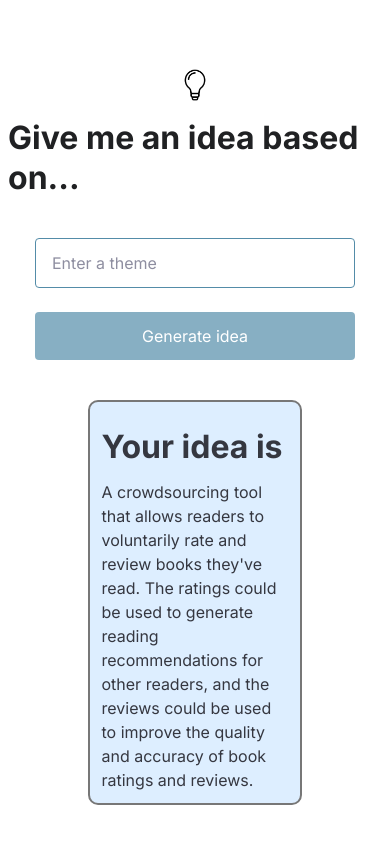
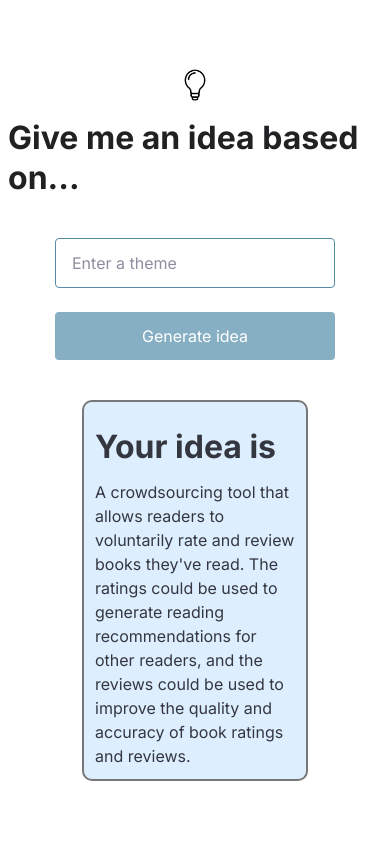
Before and after one commit to jeffrey-zang/hackathon-idea-generator, a Next.js app: page / in a window 390 px wide. Built offline with nearby package versions, Linux system fonts and the light colour scheme.

Commit message:
responsiveness

```diff
--- a/pages/index.module.css
+++ b/pages/index.module.css
@@ -26,7 +26,7 @@
 .main form {
   display: flex;
   flex-direction: column;
-  width: 320px;
+  width: 280px;
 }
 .main input[type="text"] {
   padding: 12px 16px;
@@ -62,7 +62,7 @@
 .main .result {
   margin-top: 40px;
   background-color: #ddeeff;
-  width: 50%;
+  width: max(200px, 40%);
   padding: 3%;
   border-radius: 10px;
   border: 2px solid #777;
```
